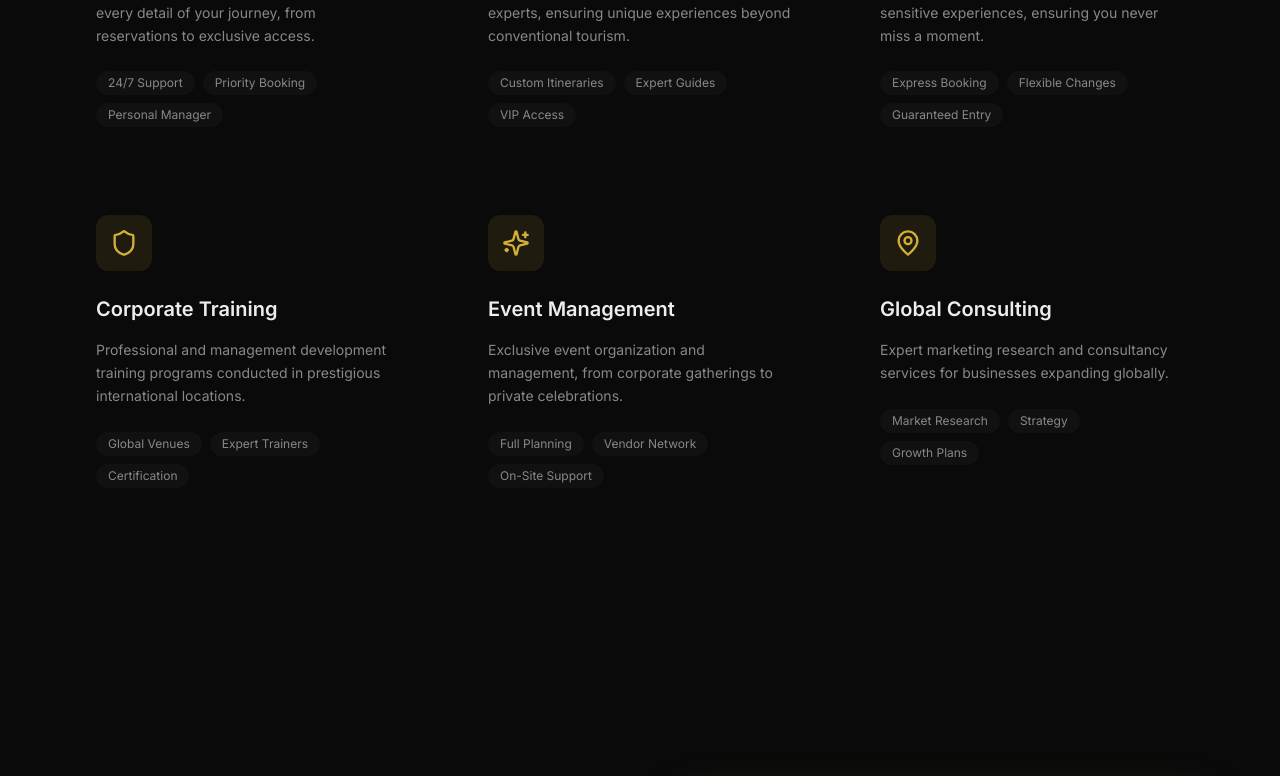
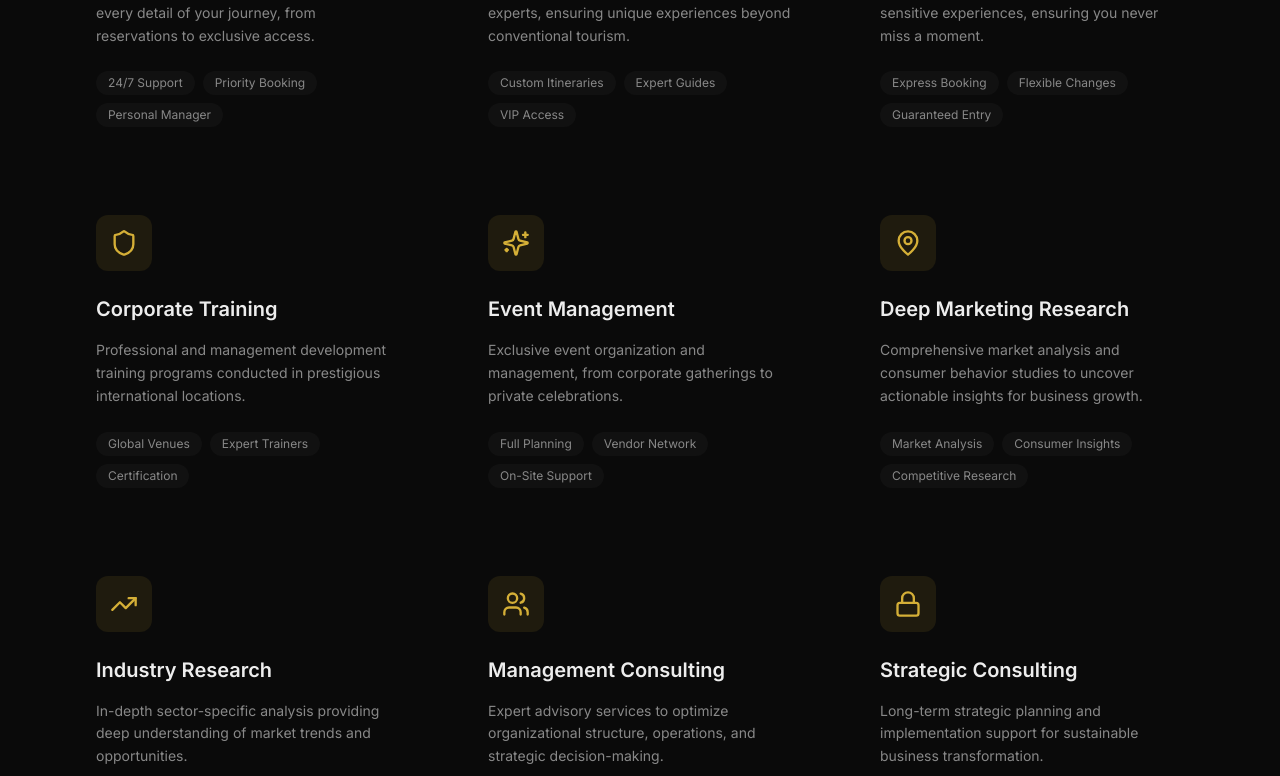
Before and after one commit to pzhusov/time-travel-club-website, a React (Vite) app in the folder time-travel-club/: page / in a window 1280 px wide. Shown: the part 2325-3101 px from the top of the page. Built offline with nearby package versions, Linux system fonts and the light colour scheme.

Commit message:
Message 373363617095904 - 1772706434

```diff
--- a/time-travel-club/src/App.tsx
+++ b/time-travel-club/src/App.tsx
@@ -518,9 +518,27 @@ function App() {
               },
               {
                 icon: MapPin,
-                title: 'Global Consulting',
-                description: 'Expert marketing research and consultancy services for businesses expanding globally.',
-                features: ['Market Research', 'Strategy', 'Growth Plans']
+                title: 'Deep Marketing Research',
+                description: 'Comprehensive market analysis and consumer behavior studies to uncover actionable insights for business growth.',
+                features: ['Market Analysis', 'Consumer Insights', 'Competitive Research']
+              },
+              {
+                icon: TrendingUp,
+                title: 'Industry Research',
+                description: 'In-depth sector-specific analysis providing deep understanding of market trends and opportunities.',
+                features: ['Sector Analysis', 'Trend Forecasting', 'Opportunity Assessment']
+              },
+              {
+                icon: Users,
+                title: 'Management Consulting',
+                description: 'Expert advisory services to optimize organizational structure, operations, and strategic decision-making.',
+                features: ['Process Optimization', 'Organizational Design', 'Change Management']
+              },
+              {
+                icon: Lock,
+                title: 'Strategic Consulting',
+                description: 'Long-term strategic planning and implementation support for sustainable business transformation.',
+                features: ['Strategy Development', 'Growth Planning', 'Implementation Support']
               }
             ].map((service, index) => (
               <TextReveal key={index} delay={index * 100}>
```
Also changed, not shown: 1 other file (tests, documents, lock files or other folders).
